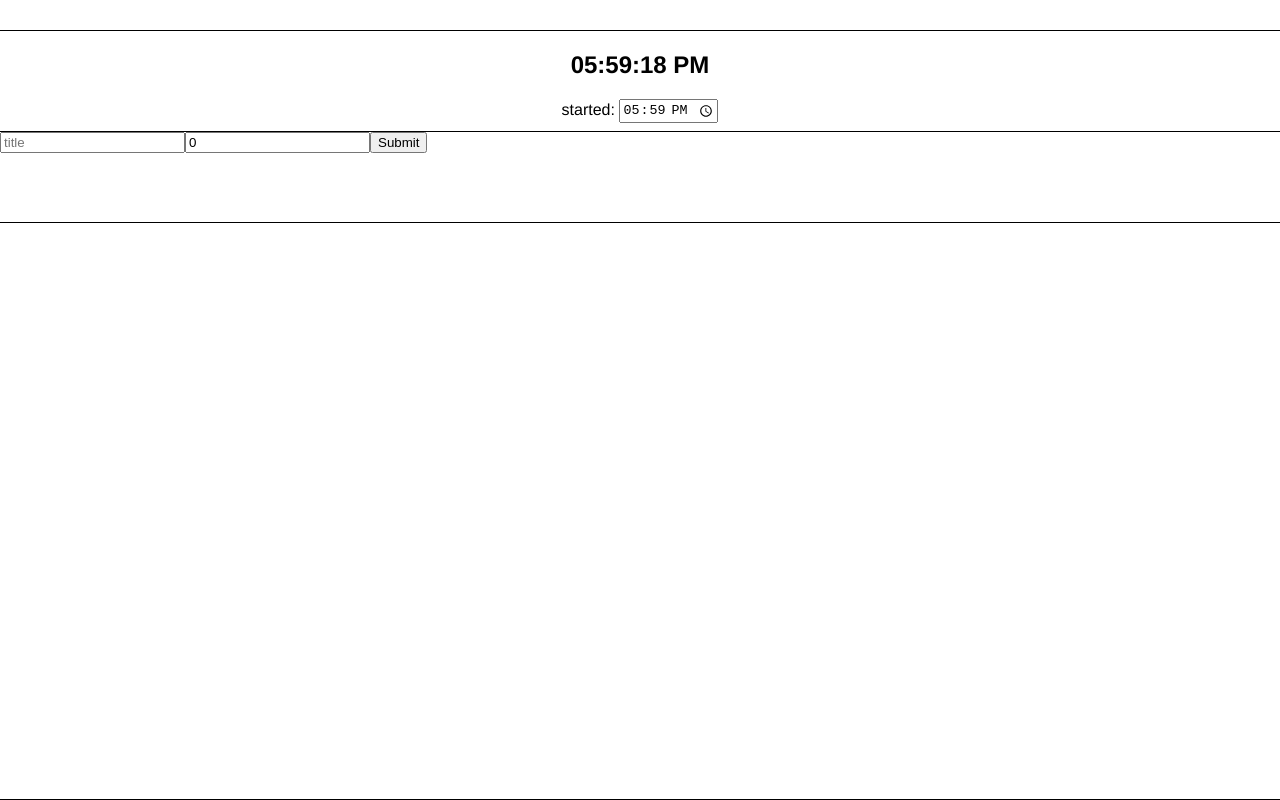
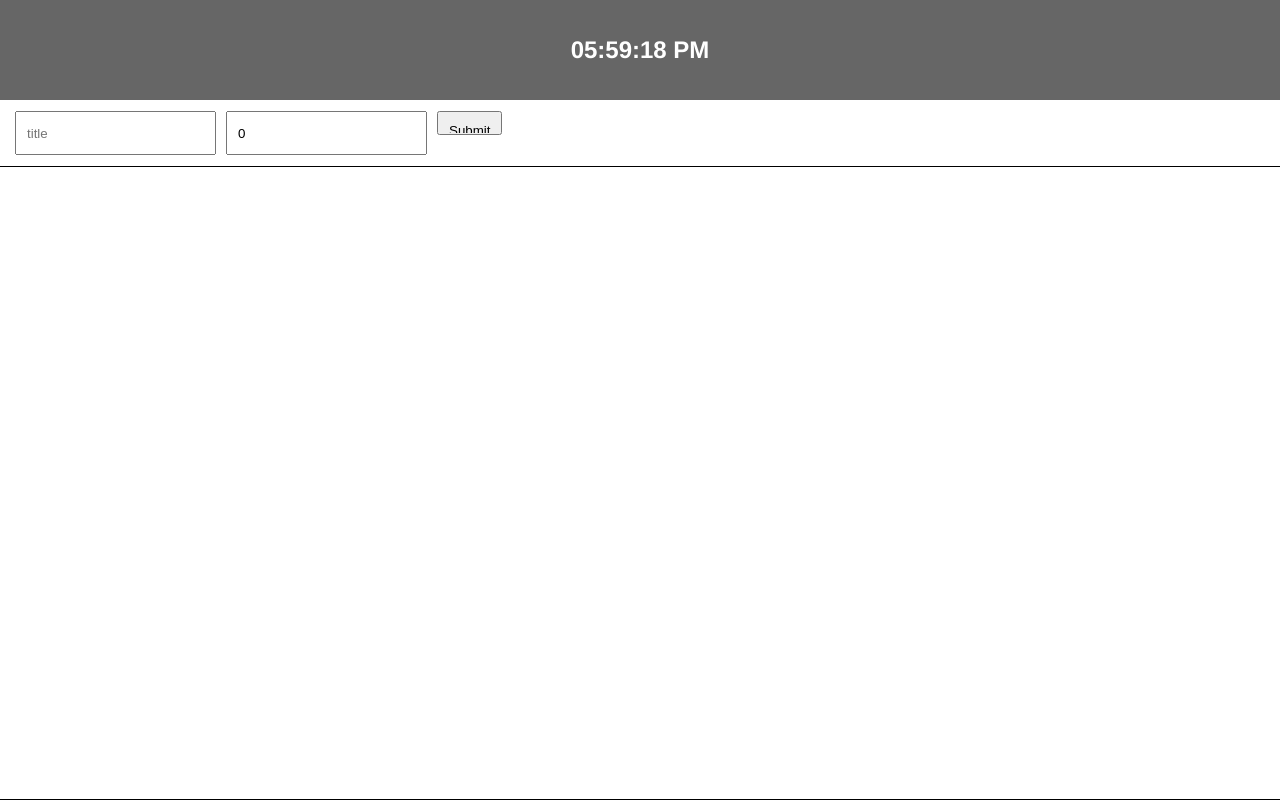
Before and after one commit to plachenko/adenga, a Vue app: page / in a window 1280 px wide. Built offline with nearby package versions, Linux system fonts and the light colour scheme.

Commit message:
pushing style changes

```diff
--- a/src/App.vue
+++ b/src/App.vue
@@ -2,14 +2,13 @@
   <div id="app">
     <div id="agendaCont">
 
-      <div id="agendaStart" class="box">
-      </div>
-
       <div class="box" id="agendaHeader">
         <h2>{{time}}</h2>
+        <!--
         <form @submit.prevent="setStart">
           <span>started:</span> <input type="time" v-model="startTime">
         </form>
+        -->
       </div>
 
       <div class="box" id="agendaInput">
@@ -92,11 +91,13 @@ export default class App extends Vue {
 </script>
 
 <style>
+*{
+  margin: 0px;
+  padding: 0px;
+}
 html, body{
   width: 100%;
   height: 100%;
-  margin: 0px;
-  padding: 0px;
   }
 #app {
   font-family: Avenir, Helvetica, Arial, sans-serif;
@@ -121,23 +122,34 @@ html, body{
     #agendaCont .box{
       flex: 1;
       border-bottom: 1px solid;
+      display: flex;
       }
     #agendaHeader{
-      text-align: center;
       max-height: 100px;
+      background-color:#666;
+      color: #FFF;
+      align-items: center;
+      justify-content: center;
       }
 
     #agendaInput{
-      min-height: 90px;
-      max-height: 90px;
+      max-height: 65px;
+      min-height: 65px;
       border-bottom: 1px solid;
       }
       #agendaInput form{
-        height:100%;
+        display: flex;
+        padding: 10px;
         }
+        #agendaInput input{
+          margin: 0px 5px;
+          height: 20px;
+          padding: 10px;
+          }
 
     #agendaBody{
       overflow-y: scroll;
+      flex-flow: column;
       }
       #agendaBody .agendaItem{
         border-bottom: 1px solid;
```
